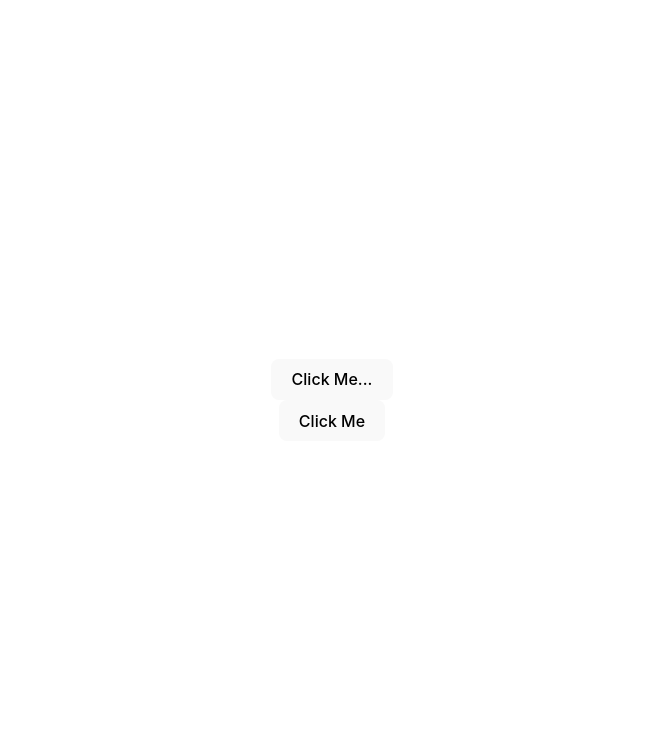
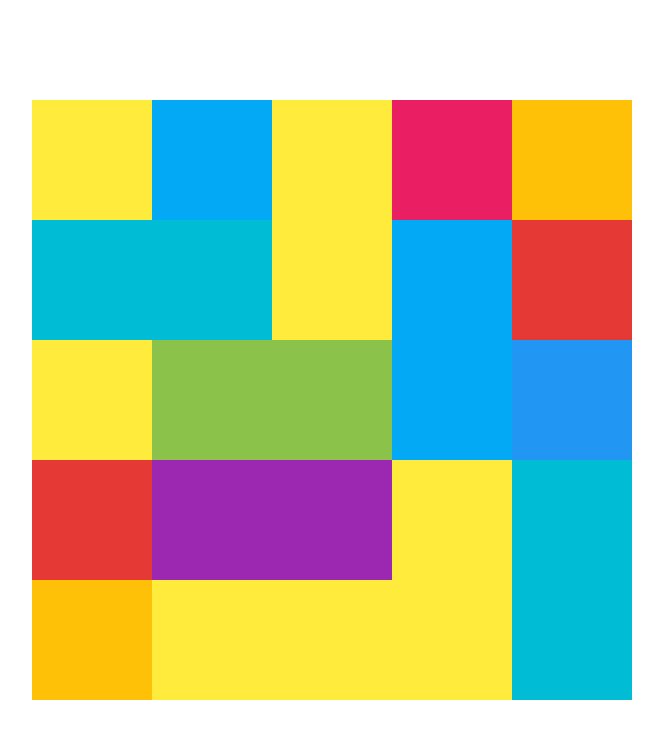
Before and after one commit to sas8254/react_course, a React (Vite) app: page / in a window 1280 px wide. Shown: the top 738 px of the page, without its empty margins (308-971 px from the left). Built offline with nearby package versions, Linux system fonts and the light colour scheme.

Commit message:
635. Color Box Exercise SOLUTION.

```diff
--- a/src/App.jsx
+++ b/src/App.jsx
@@ -1,11 +1,30 @@
 import "./App.css";
-import Clicker from "./Clicker";
+import Toggler from "./Toggler";
+import ColorBoxGrid from "./ColorBoxGrid";
+
+const colors = [
+  "#E53935",
+  "#E91E63",
+  "#9C27B0",
+  "#673AB7",
+  "#3F51B5",
+  "#2196F3",
+  "#03A9F4",
+  "#00BCD4",
+  "#009688",
+  "#4CAF50",
+  "#8BC34A",
+  "#CDDC39",
+  "#FFEB3B",
+  "#FFC107",
+  "#FF9800",
+  "#FF5722",
+];
 
 function App() {
   return (
     <div>
-      <Clicker message="Stop Ckicking me" buttonText="Click Me..." />
-      <Clicker message="hi" buttonText="Click Me" />
+      <ColorBoxGrid colors={colors} />
     </div>
   );
 }
--- /dev/null
+++ b/src/ColorBox.css
@@ -0,0 +1,4 @@
+.ColorBox {
+    width: 20%;
+    height: 20%;
+}
--- /dev/null
+++ b/src/ColorBox.jsx
@@ -0,0 +1,19 @@
+import { useState } from "react";
+import "./ColorBox.css";
+function random(arr) {
+  return arr[Math.floor(Math.random() * arr.length)];
+}
+export default function ColorBox({ colors }) {
+  const [color, setColor] = useState(random(colors));
+  const changeColor = () => {
+    setColor(random(colors));
+  };
+
+  return (
+    <div
+      onClick={changeColor}
+      style={{ backgroundColor: color }}
+      className="ColorBox"
+    ></div>
+  );
+}
--- /dev/null
+++ b/src/ColorBoxGrid.css
@@ -0,0 +1,6 @@
+.ColorBoxGrid {
+    display: flex;
+    width: 600px;
+    height: 600px;
+    flex-wrap: wrap;
+}
--- /dev/null
+++ b/src/ColorBoxGrid.jsx
@@ -0,0 +1,10 @@
+import ColorBox from "./ColorBox";
+import "./ColorBoxGrid.css";
+
+export default function ColorBoxGrid({ colors }) {
+  let boxes = [];
+  for (let i = 0; i < 25; i++) {
+    boxes.push(<ColorBox colors={colors} />);
+  }
+  return <div className="ColorBoxGrid">{boxes}</div>;
+}
--- /dev/null
+++ b/src/Toggler.jsx
@@ -0,0 +1,14 @@
+import { useState } from "react";
+export default function Toggler() {
+  const [isHappy, setIsHappy] = useState(true);
+  const toggleIsHappy = () => {
+    return setIsHappy(!isHappy);
+  };
+  return (
+    <div>
+      <p onClick={toggleIsHappy} style={{ fontSize: "200px" }}>
+        {isHappy === true ? "😃" : "🙃"}
+      </p>
+    </div>
+  );
+}
```
Also changed, not shown: src/Counter.jsx (added, +14 -0 lines).
